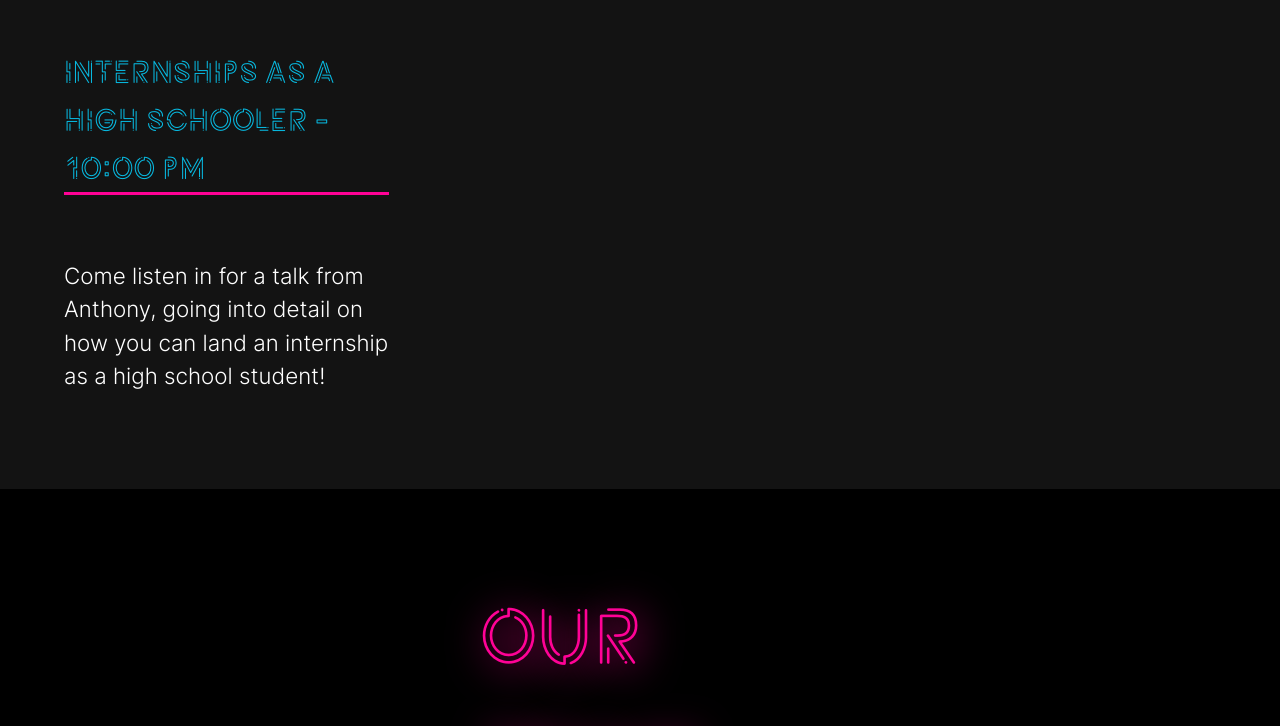
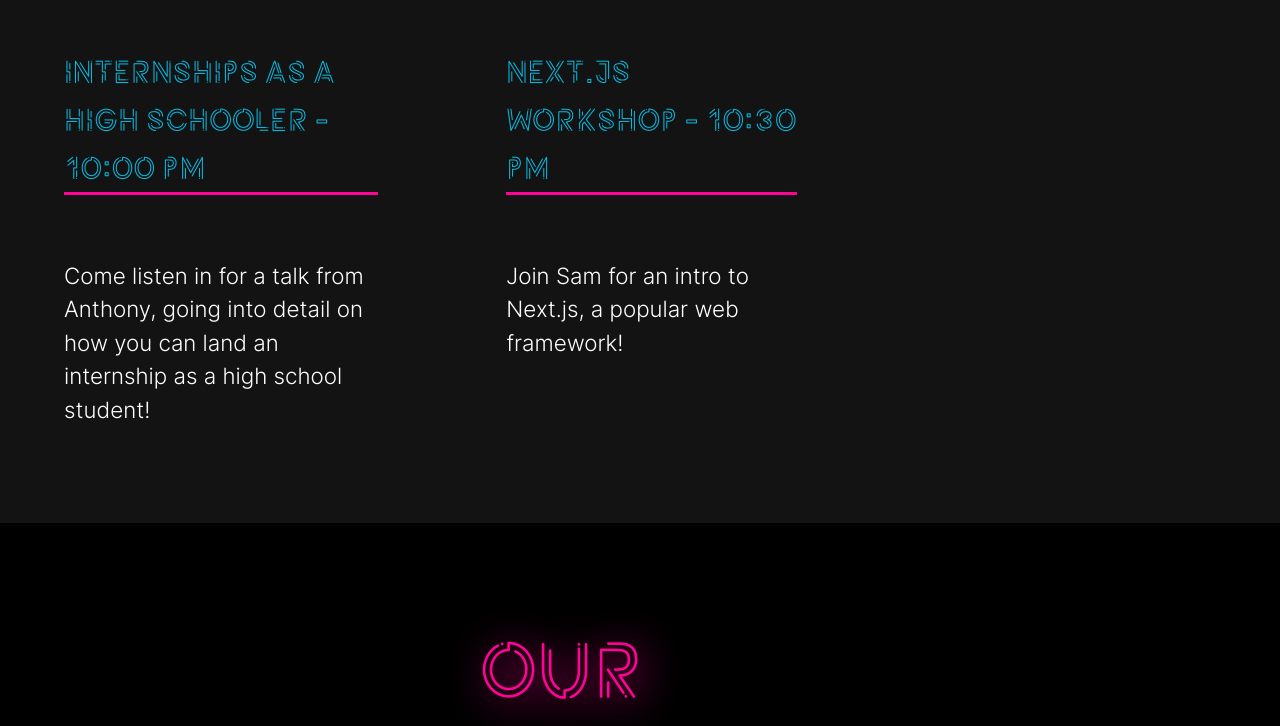
Before and after one commit to Midnight-Hacks/site, a Next.js app: page / in a window 1280 px wide. Shown: the part 6134-6860 px from the top of the page. Built offline with nearby package versions, Linux system fonts and the light colour scheme.

Commit message:
More workshops muwahha

```diff
--- a/components/Schedule.js
+++ b/components/Schedule.js
@@ -29,6 +29,10 @@
         event: 'Internships as a High Schooler - 10:00 PM',
         desc: 'Come listen in for a talk from Anthony, going into detail on how you can land an internship as a high school student!'
     },
+    {
+        event: 'Next.js workshop - 10:30 PM',
+        desc: 'Join Sam for an intro to Next.js, a popular web framework!'
+    },
 ]
 
 const Schedule = () => {
```
